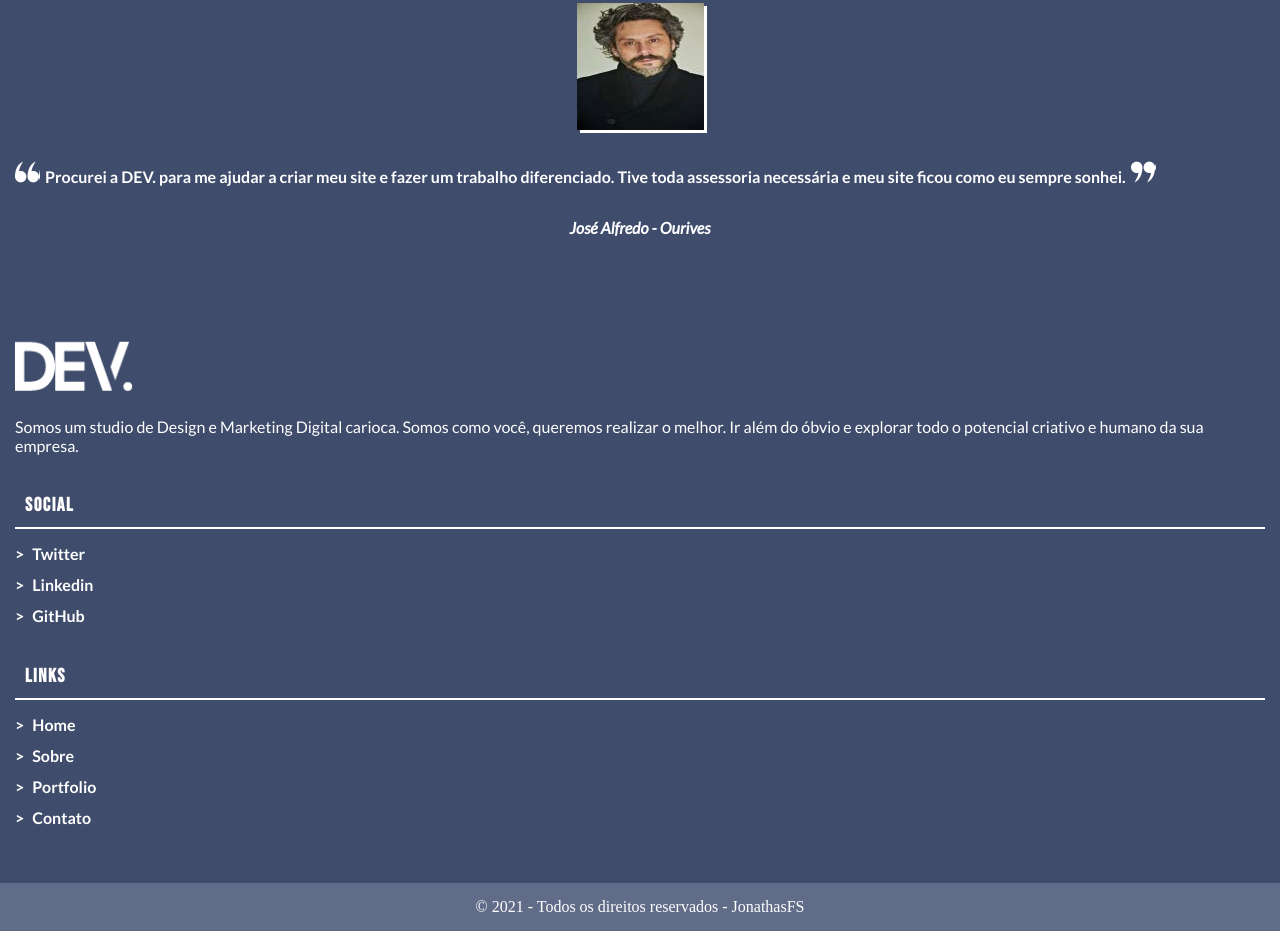
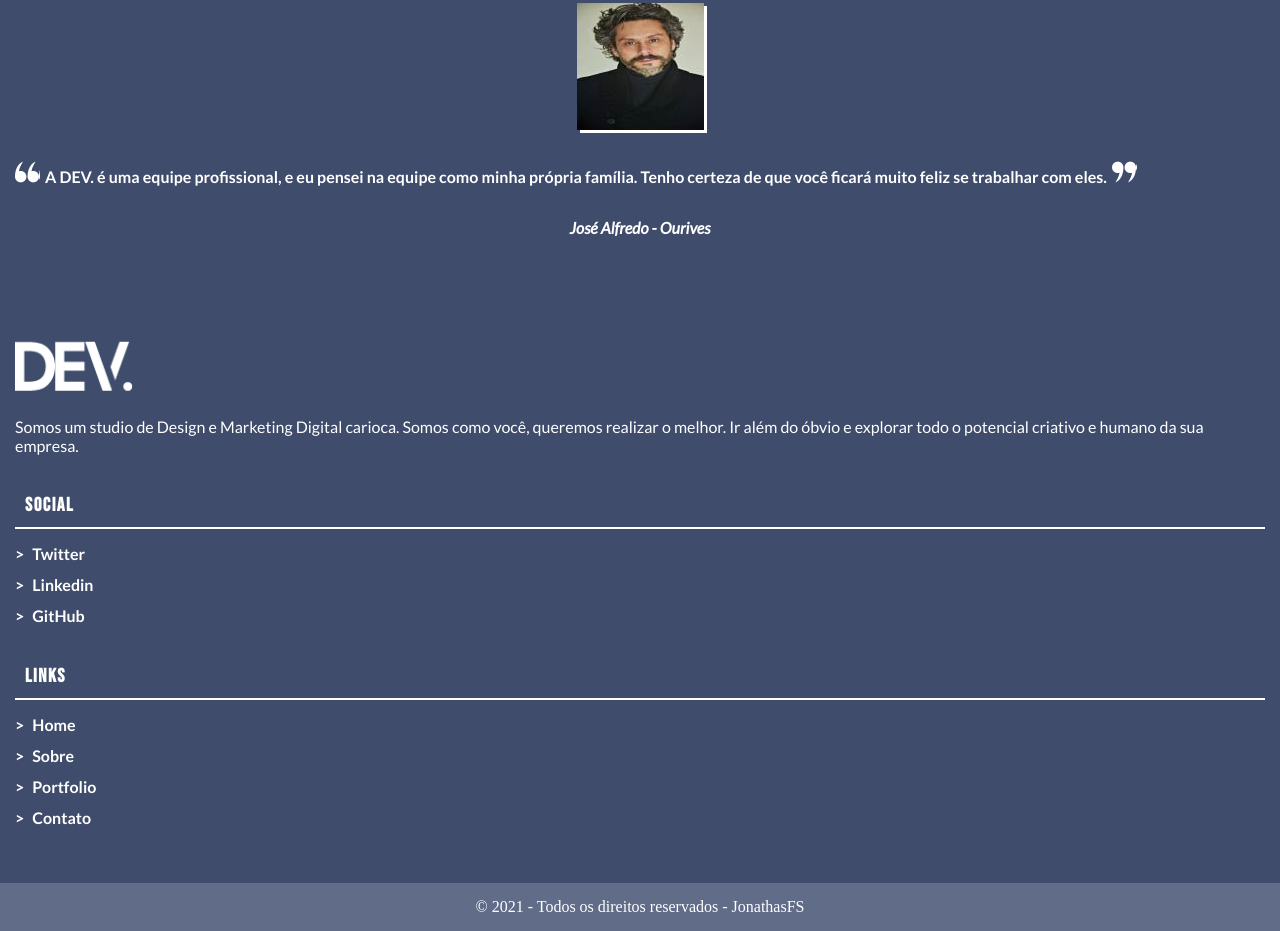
Before and after one commit to jon1408/DEV, a plain HTML site: page index.html in a window 1280 px wide. Shown: the part 1755-2686 px from the top of the page. Drawn offline with Linux system fonts and the light colour scheme.

Commit message:
Update index.html

```diff
--- a/index.html
+++ b/index.html
@@ -54,7 +54,7 @@
     <h2 class="depoimentos__titulo">O que falam sobre mim</h2>
     <section class="depoimentos__item">
         <img class="depoimentos__img" src="./img/depoimentos/pessoa.jpg" alt="foto de uma pessoa">
-        <p class="depoimentos__texto">Procurei a DEV. para me ajudar a criar meu site e fazer um trabalho diferenciado. Tive toda assessoria necessária e meu site ficou como eu sempre sonhei.</p>
+        <p class="depoimentos__texto">A DEV. é uma equipe profissional, e eu pensei na equipe como minha própria família. Tenho certeza de que você ficará muito feliz se trabalhar com eles.</p>
         <p class="depoimentos__pessoa">José Alfredo - Ourives</p>
     </section>
 </section> <!--Fim da Sessão de Depoimentos-->
```
